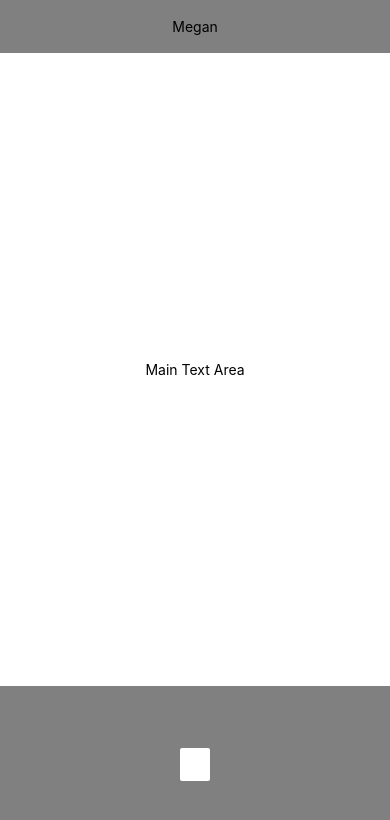
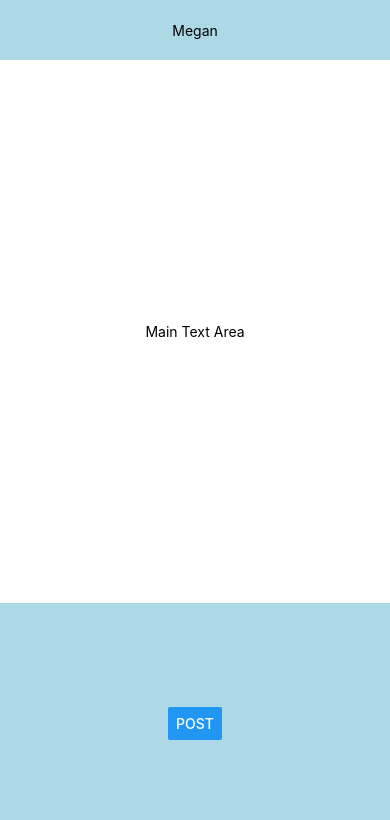
Before and after one commit to sychiang1996/MEG, a React Native app: screen / in a window 390 px wide. Shown: the top 820 px of the page. Built offline with nearby package versions, Linux system fonts and the light colour scheme.

Commit message:
Added TextInput and resized elements

```diff
--- a/app/requests.js
+++ b/app/requests.js
@@ -1,4 +1,4 @@
-function sendGETRequest() {
+export function sendGETRequest() {
     const url = 'https://meg-backend-46.herokuapp.com/Megan/';
 
     const xhr = new XMLHttpRequest();
@@ -14,4 +14,23 @@ function sendGETRequest() {
     xhr.send()
 }
 
-export default sendGETRequest;
+export function sendPOSTRequest() {
+    const url = 'https://meg-backend-46.herokuapp.com/Megan/';
+    const data = JSON.stringify({
+        'stage': '1',
+        'response_type': 'closed',
+        'text': 'None'
+    })
+
+    const xhr = new XMLHttpRequest();
+    xhr.responseType = 'json';
+    xhr.onreadystatechange = () => {
+        if (xhr.readyState === XMLHttpRequest.DONE) {
+            let response = xhr.response;
+            console.log(xhr.response);
+        }
+    };
+
+    xhr.open('POST', url);
+    xhr.send(data);
+}
--- a/app/screens/LoadingScreen.js
+++ b/app/screens/LoadingScreen.js
@@ -1,9 +1,11 @@
 import React from 'react';
 import { StyleSheet, View, ImageBackground } from 'react-native';
+import { sendGETRequest } from '../requests';
 
 const image = { uri: 'https://www.lovethegarden.com/sites/default/files/styles/header_image_xl/public/content/articles/UK_advice-lawn-care-maintenance-lawn-feeding-explained_header.jpg?itok=q4dr1OMk' };
 
 function LoadingScreen(prps) {
+    sendGETRequest();
     return (
         <View style={styles.container}>
             <ImageBackground source={image} style={styles.image} />
--- a/app/screens/Megan.js
+++ b/app/screens/Megan.js
@@ -1,9 +1,9 @@
 import React from 'react';
-import { StyleSheet, Text, View, SafeAreaView, Button } from 'react-native';
-import sendGETRequest from '../requests';
+import { StyleSheet, Text, View, SafeAreaView, Button, TextInput } from 'react-native';
+import { sendPOSTRequest } from '../requests';
 
 function Megan() {
-    var response;
+
     return (
         <View style={styles.container}>
             <SafeAreaView style={styles.topBar}>
@@ -12,14 +12,12 @@ function Megan() {
 
             <View style={styles.mainArea}>
                 <Text>Main Text Area</Text>
-                <Text>{response}</Text>
             </View>
 
             <View style={styles.bottomBar}>
                 <Button
-                onPress={sendGETRequest}
-                title='Hi'
-                color='#fff'
+                onPress={sendPOSTRequest}
+                title="POST"
                 />
             </View>
         </View>
@@ -33,22 +31,34 @@ const styles = StyleSheet.create({
     },
     topBar: {
         flex: 1,
-        backgroundColor: 'gray',
+        backgroundColor: 'lightblue',
         alignItems: 'center',
         justifyContent:'center'
     },
     bottomBar: {
-        flex: 3,
-        backgroundColor: 'gray',
+        flex: 4,
+        backgroundColor: 'lightblue',
         alignItems: 'center',
-        justifyContent: 'center'
+        justifyContent: 'center',
     },
     mainArea: {
-        flex: 12,
+        flex: 9,
         backgroundColor: '#fff',
         alignItems: 'center',
         justifyContent: 'center'
     },
 });
 
+const UselessTextInput = () => {
+    const [value, onChangeText] = React.useState('Type here');
+
+    return (
+        <TextInput
+        style={{ height: 40, borderColor: 'gray', borderWidth: 1}}
+        onChangeText={text => onChangeText(text)}
+        value={value}
+        />
+    )
+};
+
 export default Megan;
```
